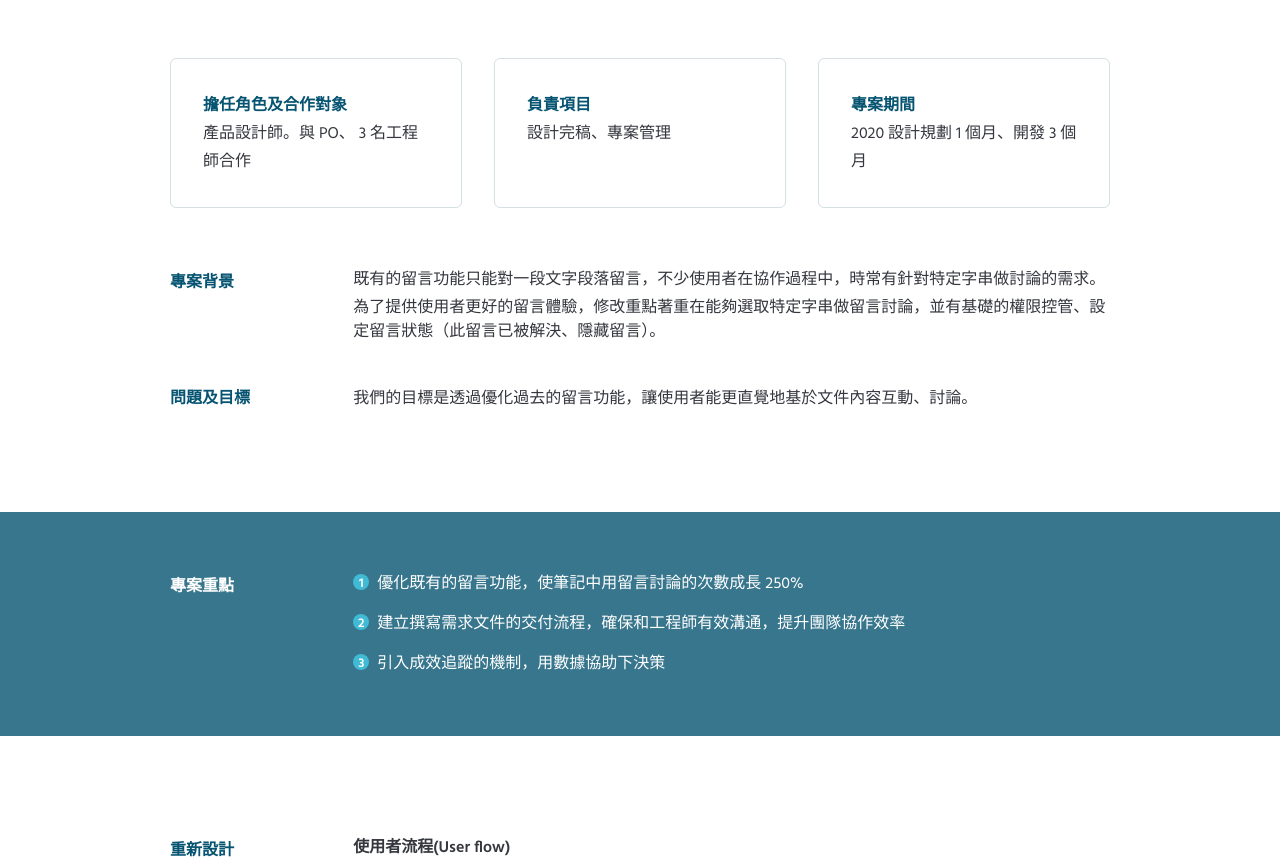
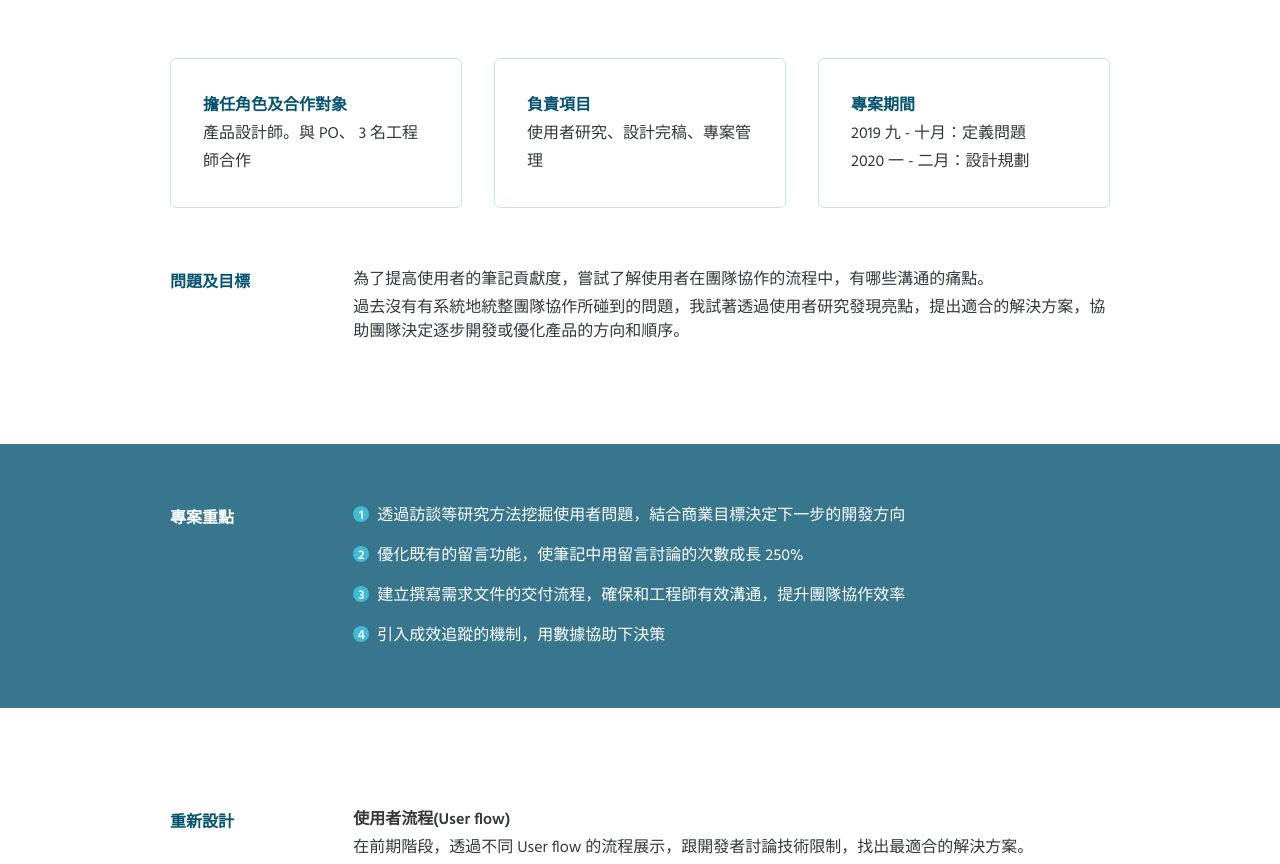
Before and after one commit to April-Gras/ArwenChangWeb, a Nuxt app: page /hackmd/comments in a window 1280 px wide. Shown: the part 632-1496 px from the top of the page. Built offline with nearby package versions, Linux system fonts and the light colour scheme; a web font is replaced by a local one.

Commit message:
fix(oa): overall text tweaks and resume .pdf update

```diff
--- a/components/pageSplits/hackmd/comments/bulletPoints.vue
+++ b/components/pageSplits/hackmd/comments/bulletPoints.vue
@@ -33,6 +33,7 @@
 		computed: {
 			main_points_content: function(): string[] {
 				return [
+					'透過訪談等研究方法挖掘使用者問題，結合商業目標決定下一步的開發方向',
 					'優化既有的留言功能，使筆記中用留言討論的次數成長 250%',
 					'建立撰寫需求文件的交付流程，確保和工程師有效溝通，提升團隊協作效率',
 					'引入成效追蹤的機制，用數據協助下決策'
--- a/components/pageSplits/hackmd/comments/projectContext.vue
+++ b/components/pageSplits/hackmd/comments/projectContext.vue
@@ -11,18 +11,12 @@
 			</BuildingPill>
 		</div>
 		<BuildingSubsectionsTealTitle class="mediumMarge">
-			<template v-slot:title>專案背景</template>
+			<template v-slot:title>問題及目標</template>
 			<template v-slot:content>
 				<div class="content">
-					<div class="text">既有的留言功能只能對一段文字段落留言，不少使用者在協作過程中，時常有針對特定字串做討論的需求。</div>
-					<div class="text">為了提供使用者更好的留言體驗，修改重點著重在能夠選取特定字串做留言討論，並有基礎的權限控管、設定留言狀態（此留言已被解決、隱藏留言）。</div>
+					<div class="text">為了提高使用者的筆記貢獻度，嘗試了解使用者在團隊協作的流程中，有哪些溝通的痛點。</div>
+					<div class="text">過去沒有有系統地統整團隊協作所碰到的問題，我試著透過使用者研究發現亮點，提出適合的解決方案，協助團隊決定逐步開發或優化產品的方向和順序。</div>
 				</div>
-			</template>
-		</BuildingSubsectionsTealTitle>
-		<BuildingSubsectionsTealTitle>
-			<template v-slot:title>問題及目標</template>
-			<template v-slot:content>
-				<div>我們的目標是透過優化過去的留言功能，讓使用者能更直覺地基於文件內容互動、討論。</div>
 			</template>
 		</BuildingSubsectionsTealTitle>
 	</div>
@@ -45,10 +39,10 @@
 					text: '產品設計師。與 PO、 3 名工程師合作',
 				}, {
 					title: '負責項目',
-					text: '設計完稿、專案管理',
+					text: '使用者研究、設計完稿、專案管理',
 				}, {
 					title: '專案期間',
-					text: '2020 設計規劃 1 個月、開發 3 個月',
+					text: '2019 九 - 十月：定義問題\n2020 一 - 二月：設計規劃',
 				}]
 			},
 		}
--- a/components/pageSplits/hackmd/index/projectContext.vue
+++ b/components/pageSplits/hackmd/index/projectContext.vue
@@ -11,18 +11,11 @@
 			</BuildingPill>
 		</div>
 		<BuildingSubsectionsNeutralTitle class="mediumMarge">
-			<template v-slot:title>專案背景</template>
+			<template v-slot:title>問題及目標</template>
 			<template v-slot:content>
 				<span>目前的使用者們有不同類型的痛點，我們想知道：</span>
 				<b>該如何決定優先解決哪些問題？用什麼方式解決最符合使用者的需要？</b>
 				<span>我們希望能有效運用已知的資料，有系統地規劃接下來開發的方向。</span>
-			</template>
-		</BuildingSubsectionsNeutralTitle>
-		<BuildingSubsectionsNeutralTitle class="largeMarge">
-			<template v-slot:title>問題及目標</template>
-			<template v-slot:content>
-				<div>開發者面臨管理多個不同專案資料的問題。在使用過程中，如何快速在文件間切換、管理文件，對講求效率的使用者來說是最重要的事。</div>
-				<div>我們的目標是優化筆記清單頁，確保使用者能更快地找到、分類筆記，並且為未來開發新功能、整合其它生產力工具做準備。</div>
 			</template>
 		</BuildingSubsectionsNeutralTitle>
 	</div>
```
Also changed, not shown: 1 other file (tests, documents, lock files or other folders).
